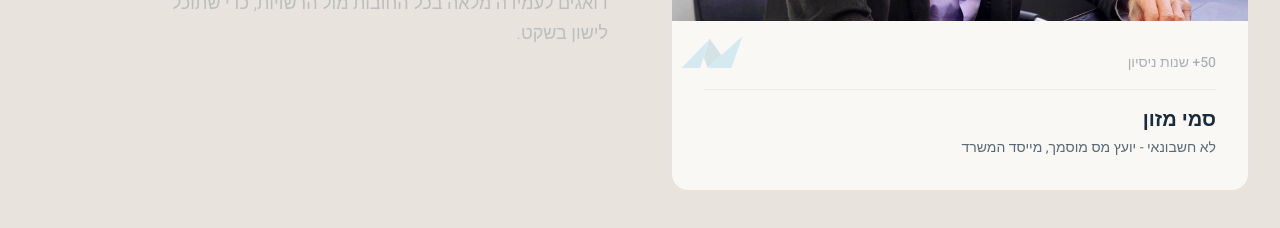
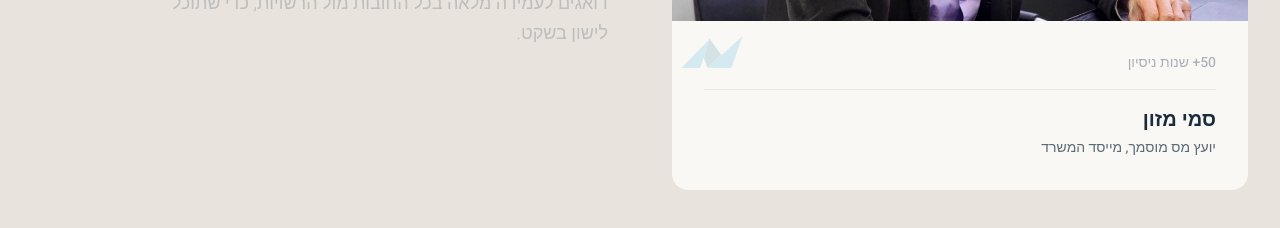
Before and after one commit to itayost/mta-website, a Next.js app: page /about in a window 1280 px wide. Shown: the part 2200-2428 px from the top of the page. Built offline with nearby package versions, Linux system fonts and the light colour scheme; a web font is replaced by a local one.

Commit message:
Fix Sami Mazon's bio role name

```diff
--- a/data/team.ts
+++ b/data/team.ts
@@ -4,7 +4,7 @@ export const teamMembers: TeamMember[] = [
   {
     id: 'sami-mazon',
     name: 'סמי מזון',
-    role: 'לא חשבונאי - יועץ מס מוסמך, מייסד המשרד',
+    role: 'יועץ מס מוסמך, מייסד המשרד',
     description:
       'סמי מזון, יועץ מס מוסמך ותיק עם 50+ שנות ניסיון. מייסד ומנהל המשרד ונשיא לשכת יועצי המס בעבר, מתמחה בייעוץ פרישה, ייעוץ מס ותכנון פיננסי לעסקים וחברות.',
     experience: '50+ שנות ניסיון',
```
